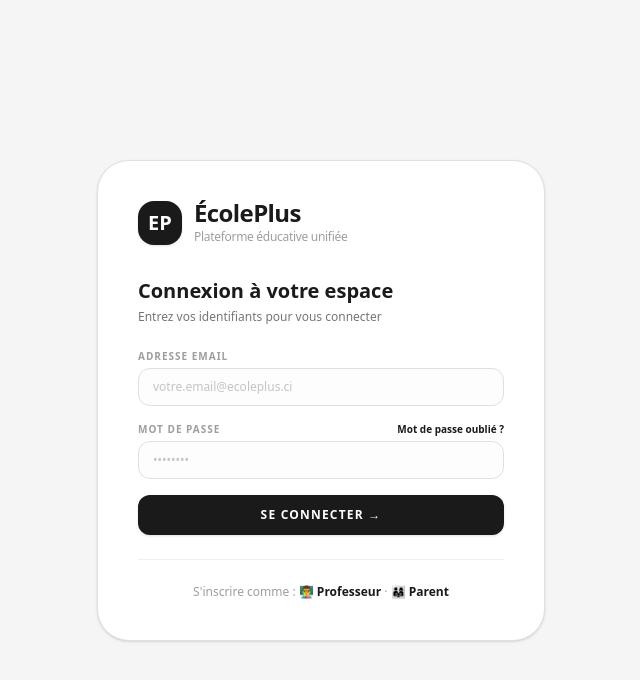
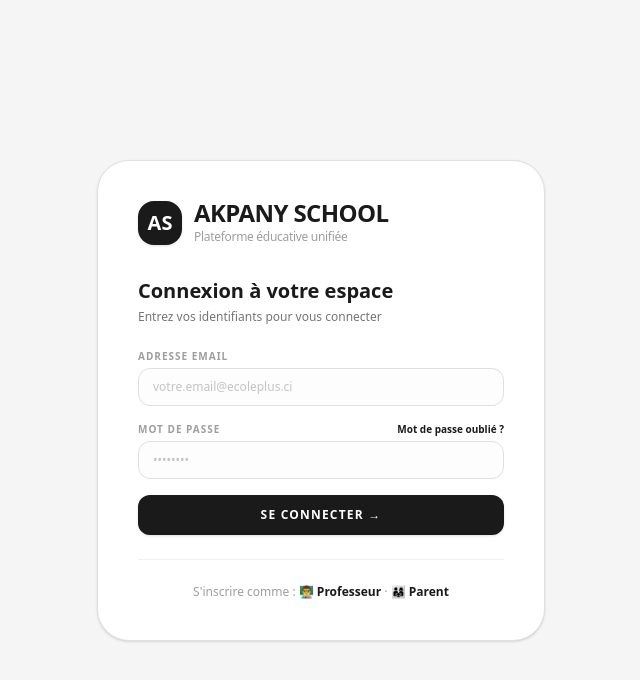
Before and after one commit to mardoukenki-lab/ecoleplus, a React (Vite) app: page / in a window 1280 px wide. Shown: the top 680 px of the page, without its empty margins (319-959 px from the left). Built offline with nearby package versions, Linux system fonts and the light colour scheme; no server answers.

Commit message:
refactor: rebrand application to AKPANY SCHOOL
Rename all instances of "ÉcolePlus" to "AKPANY SCHOOL" and update branding icons to "AS" across the application.

```diff
--- a/index.html
+++ b/index.html
@@ -3,7 +3,7 @@
   <head>
     <meta charset="UTF-8" />
     <meta name="viewport" content="width=device-width, initial-scale=1.0" />
-    <title>ÉcolePlus — Gestion Scolaire</title>
+    <title>AKPANY SCHOOL — Gestion Scolaire</title>
   </head>
   <body>
     <div id="root"></div>
--- a/metadata.json
+++ b/metadata.json
@@ -1,6 +1,6 @@
 {
-  "name": "ÉcolePlus",
-  "description": "Plateforme de gestion scolaire intelligente avec authentification sécurisée et suivi des élèves.",
+  "name": "AKPANY SCHOOL",
+  "description": "Plateforme de gestion scolaire intelligente AKPANY SCHOOL avec authentification sécurisée et suivi des élèves.",
   "requestFramePermissions": [],
   "majorCapabilities": ["MAJOR_CAPABILITY_SERVER_SIDE_GEMINI_API"]
 }
--- a/src/App.tsx
+++ b/src/App.tsx
@@ -147,7 +147,7 @@ export default function App() {
     return (
       <div className="flex h-screen bg-[#f5f5f5] items-center justify-center flex-col gap-4">
         <div className="w-10 h-10 border-2 border-[#1a1a1a] border-t-transparent rounded-full animate-spin"></div>
-        <div className="text-[#1a1a1a] font-sans text-xs font-semibold uppercase tracking-widest">Chargement de ÉcolePlus...</div>
+        <div className="text-[#1a1a1a] font-sans text-xs font-semibold uppercase tracking-widest">Chargement de AKPANY SCHOOL...</div>
       </div>
     );
   }
@@ -210,7 +210,7 @@ export default function App() {
             <div className="w-12 h-12 bg-[#f5f5f5] text-red-500 rounded-2xl mx-auto flex items-center justify-center text-lg">✕</div>
             <h2 className="font-sans font-semibold text-xl text-[#1a1a1a] tracking-tight">Accès refusé</h2>
             <p className="text-sm text-[#9e9e9e]">
-              Votre demande d'inscription sur ÉcolePlus a été refusée par l'administration du Lycée Moderne de Dabou.
+              Votre demande d'inscription sur AKPANY SCHOOL a été refusée par l'administration du Lycée Moderne de Dabou.
             </p>
             <button
               onClick={handleLogout}
--- a/src/components/AdminView.tsx
+++ b/src/components/AdminView.tsx
@@ -659,7 +659,7 @@ export default function AdminView({ user, onLogout, showToast }: AdminViewProps)
         userUid: targetUser.uid,
         icon: '✅',
         bg: 'bg-emerald-100 text-emerald-800',
-        text: 'Félicitations ! Votre compte ÉcolePlus a été validé et activé par l\'administration.',
+        text: 'Félicitations ! Votre compte AKPANY SCHOOL a été validé et activé par l\'administration.',
         time: 'à l\'instant',
         unread: true,
         createdAt: new Date().toISOString()
@@ -746,7 +746,7 @@ export default function AdminView({ user, onLogout, showToast }: AdminViewProps)
           for (const recipient of emailTargets) {
             await triggerEmailNotification(
               recipient.email,
-              `[ÉcolePlus Annonce] ${newAnnonceObjet}`,
+              `[AKPANY SCHOOL Annonce] ${newAnnonceObjet}`,
               `<h3>${newAnnonceObjet}</h3><p>${newAnnonceMsg}</p>`,
               notifId
             );
@@ -1109,9 +1109,9 @@ export default function AdminView({ user, onLogout, showToast }: AdminViewProps)
       {/* SIDEBAR DESKTOP */}
       <aside className="hidden md:flex md:w-64 bg-white border-r border-[#e0e0e0] flex-col flex-shrink-0">
         <div className="p-6 border-b border-[#e0e0e0] flex items-center gap-3">
-          <div className="w-9 h-9 bg-[#1a1a1a] text-white rounded-xl flex items-center justify-center font-bold text-sm">EP</div>
-          <div>
-            <div className="font-sans font-semibold text-[#1a1a1a] text-sm tracking-tight leading-none">ÉcolePlus</div>
+          <div className="w-9 h-9 bg-[#1a1a1a] text-white rounded-xl flex items-center justify-center font-bold text-sm tracking-tight">AS</div>
+          <div>
+            <div className="font-sans font-bold text-[#1a1a1a] text-sm tracking-tight leading-none">AKPANY SCHOOL</div>
             <div className="text-[10px] text-[#9e9e9e] font-semibold tracking-wide uppercase mt-1">Administration</div>
           </div>
         </div>
@@ -1232,8 +1232,11 @@ export default function AdminView({ user, onLogout, showToast }: AdminViewProps)
         {/* HEADER DESKTOP & MOBILE TOP BAR */}
         <header className="bg-white border-b border-[#e0e0e0] h-16 flex items-center px-4 md:px-8 justify-between flex-shrink-0">
           <div className="flex items-center gap-3">
-            <div className="md:hidden w-8 h-8 bg-[#1a1a1a] text-white rounded-lg flex items-center justify-center font-bold text-xs">EP</div>
-            <h2 className="font-sans font-semibold text-[#1a1a1a] text-sm md:text-base tracking-tight truncate">
+            <div className="md:hidden w-8 h-8 bg-[#1a1a1a] text-white rounded-lg flex items-center justify-center font-bold text-xs flex-shrink-0">AS</div>
+            <div className="flex flex-col sm:flex-row sm:items-center gap-0.5 sm:gap-2">
+              <span className="font-extrabold text-[#1a1a1a] text-xs sm:text-sm tracking-tight">AKPANY SCHOOL</span>
+              <span className="hidden sm:inline text-xs text-[#9e9e9e] font-semibold">•</span>
+              <h2 className="font-sans font-semibold text-[#9e9e9e] sm:text-[#1a1a1a] text-xs sm:text-sm tracking-tight truncate">
                 {activeTab === 'dashboard' && 'Tableau de bord'}
                 {activeTab === 'validation' && 'Validation des comptes'}
                 {activeTab === 'eleves' && 'Gestion des élèves'}
@@ -1247,6 +1250,7 @@ export default function AdminView({ user, onLogout, showToast }: AdminViewProps)
                 {activeTab === 'messagerie' && 'Messagerie en direct'}
                 {activeTab === 'audit' && 'Journal d\'audit'}
               </h2>
+            </div>
           </div>
 
           <div className="flex items-center gap-2 md:gap-3">
--- a/src/components/BulletinView.tsx
+++ b/src/components/BulletinView.tsx
@@ -156,7 +156,7 @@ export default function BulletinView({ currentUser, studentsList, showToast }: B
         <div className="bg-[#1a1a1a] text-white p-6 sm:p-8 flex justify-between items-start flex-wrap gap-4">
           <div>
             <span className="text-[10px] font-bold uppercase tracking-widest text-[#9e9e9e]">
-              REPUBLIQUE DE COTE D'IVOIRE · ECOLEPLUS
+              REPUBLIQUE DE COTE D'IVOIRE · AKPANY SCHOOL
             </span>
             <h2 className="font-sans font-bold text-2xl mt-1 tracking-tight">Bulletin Trimestriel de Notes</h2>
             <p className="text-xs text-[#9e9e9e] mt-1 font-medium">Relevé officiel des résultats scolaires en direct</p>
--- a/src/components/LoginScreen.tsx
+++ b/src/components/LoginScreen.tsx
@@ -152,9 +152,9 @@ export default function LoginScreen({ onLoginSuccess, onShowProfReg, onShowParen
 
         {/* Header */}
         <div className="flex items-center gap-3 mb-8">
-          <div className="w-11 h-11 bg-[#1a1a1a] text-white rounded-2xl flex items-center justify-center text-xl font-bold shadow-sm">EP</div>
+          <div className="w-11 h-11 bg-[#1a1a1a] text-white rounded-2xl flex items-center justify-center text-xl font-bold shadow-sm">AS</div>
           <div>
-            <h1 className="font-sans font-bold text-2xl text-[#1a1a1a] tracking-tight leading-none">ÉcolePlus</h1>
+            <h1 className="font-sans font-bold text-2xl text-[#1a1a1a] tracking-tight leading-none">AKPANY SCHOOL</h1>
             <span className="text-xs text-[#9e9e9e] font-medium tracking-tight mt-1 block">Plateforme éducative unifiée</span>
           </div>
         </div>
--- a/src/components/ParentView.tsx
+++ b/src/components/ParentView.tsx
@@ -92,7 +92,7 @@ export default function ParentView({ user, onLogout, showToast }: ParentViewProp
           if (change.type === 'added') {
             const newNotif = change.doc.data() as AppNotification;
             if (newNotif.unread) {
-              triggerBrowserPushNotification('ALERTE TEMPS RÉEL ÉCOLEPLUS', newNotif.text, newNotif.icon || '🔔');
+              triggerBrowserPushNotification('ALERTE TEMPS RÉEL AKPANY SCHOOL', newNotif.text, newNotif.icon || '🔔');
               showToast(`🔔 ALERTE TEMPS RÉEL (Email & Push envoyé) : ${newNotif.text}`);
             }
           }
@@ -218,9 +218,9 @@ export default function ParentView({ user, onLogout, showToast }: ParentViewProp
       {/* SIDEBAR DESKTOP */}
       <aside className="hidden md:flex md:w-64 bg-white border-r border-[#e0e0e0] flex-col flex-shrink-0">
         <div className="p-6 border-b border-[#e0e0e0] flex items-center gap-3">
-          <div className="w-9 h-9 bg-[#1a1a1a] text-white rounded-xl flex items-center justify-center font-bold text-sm">EP</div>
+          <div className="w-9 h-9 bg-[#1a1a1a] text-white rounded-xl flex items-center justify-center font-bold text-sm tracking-tight">AS</div>
           <div>
-            <div className="font-sans font-semibold text-[#1a1a1a] text-sm tracking-tight leading-none">ÉcolePlus</div>
+            <div className="font-sans font-bold text-[#1a1a1a] text-sm tracking-tight leading-none">AKPANY SCHOOL</div>
             <div className="text-[10px] text-[#9e9e9e] font-semibold tracking-wide uppercase mt-1">Espace Parent</div>
           </div>
         </div>
@@ -318,9 +318,11 @@ export default function ParentView({ user, onLogout, showToast }: ParentViewProp
         {/* HEADER */}
         <header className="bg-white border-b border-[#e0e0e0] min-h-16 py-2 px-4 md:px-8 flex items-center justify-between flex-shrink-0">
           <div className="flex items-center gap-3 min-w-0">
-            <div className="md:hidden w-8 h-8 bg-[#1a1a1a] text-white rounded-lg flex items-center justify-center font-bold text-xs flex-shrink-0">EP</div>
-            <div className="flex flex-col sm:flex-row sm:items-center gap-1 sm:gap-3 min-w-0">
-              <h2 className="font-sans font-semibold text-[#1a1a1a] text-xs sm:text-base tracking-tight truncate">
+            <div className="md:hidden w-8 h-8 bg-[#1a1a1a] text-white rounded-lg flex items-center justify-center font-bold text-xs flex-shrink-0">AS</div>
+            <div className="flex flex-col sm:flex-row sm:items-center gap-1 sm:gap-2 min-w-0">
+              <span className="font-extrabold text-[#1a1a1a] text-xs sm:text-sm tracking-tight flex-shrink-0">AKPANY SCHOOL</span>
+              <span className="hidden sm:inline text-xs text-[#9e9e9e] font-semibold">•</span>
+              <h2 className="font-sans font-semibold text-[#9e9e9e] sm:text-[#1a1a1a] text-xs sm:text-sm tracking-tight truncate">
                 {activeTab === 'dashboard' && 'Suivi de l\'élève'}
                 {activeTab === 'resultats' && 'Relevé de notes détaillé'}
                 {activeTab === 'statistiques' && 'Statistiques mensuelles de l\'élève'}
@@ -1026,12 +1028,12 @@ export default function ParentView({ user, onLogout, showToast }: ParentViewProp
                           onClick={() => {
                             setSelectedEmailSample({
                               title: `Notification Scolaire — ${selectedKid?.nom || 'Élève'}`,
-                              subject: `[ÉcolePlus] Alerte officielle concernant ${selectedKid?.nom || 'votre enfant'}`,
+                              subject: `[AKPANY SCHOOL] Alerte officielle concernant ${selectedKid?.nom || 'votre enfant'}`,
                               date: new Date().toLocaleString('fr-FR'),
                               contentHtml: `
                                 <div style="font-family: Arial, sans-serif; max-width: 600px; margin: 0 auto; border: 1px solid #e0e0e0; border-radius: 16px; overflow: hidden; background: #ffffff;">
                                   <div style="background: #1a1a1a; color: #ffffff; padding: 24px; text-align: center;">
-                                    <h2 style="margin: 0; font-size: 20px; font-weight: 700;">🏫 ÉcolePlus — Côte d'Ivoire</h2>
+                                    <h2 style="margin: 0; font-size: 20px; font-weight: 700;">🏫 AKPANY SCHOOL — Côte d'Ivoire</h2>
                                     <p style="margin: 4px 0 0 0; font-size: 12px; color: #9e9e9e;">Notification Officielle à l'Attention du Parent</p>
                                   </div>
                                   <div style="padding: 24px; color: #1a1a1a; line-height: 1.6; font-size: 14px;">
@@ -1041,13 +1043,13 @@ export default function ParentView({ user, onLogout, showToast }: ParentViewProp
                                       <strong style="display: block; margin-bottom: 6px; text-transform: uppercase; font-size: 11px; color: #6c757d;">RÉSUMÉ DE L'ALERTE :</strong>
                                       <p style="margin: 0; font-weight: 600;">Saisie d'une observation par l'équipe pédagogique & mise à jour du carnet de suivi.</p>
                                     </div>
-                                    <p style="font-size: 12px; color: #6c757d;">Vous pouvez consulter le relevé complet et échanger directement avec l'établissement depuis votre espace parent ÉcolePlus.</p>
+                                    <p style="font-size: 12px; color: #6c757d;">Vous pouvez consulter le relevé complet et échanger directement avec l'établissement depuis votre espace parent AKPANY SCHOOL.</p>
                                     <div style="text-align: center; margin-top: 28px;">
                                       <a href="#" style="background: #1a1a1a; color: #ffffff; padding: 12px 24px; border-radius: 10px; text-decoration: none; font-weight: bold; font-size: 13px; display: inline-block;">Accéder à mon Espace Parent</a>
                                     </div>
                                   </div>
                                   <div style="background: #f5f5f5; padding: 16px; text-align: center; font-size: 11px; color: #9e9e9e; border-top: 1px solid #e0e0e0;">
-                                    Ce courriel automatique a été envoyé à <strong>${user.email || 'parent@ecoleplus.ci'}</strong>.<br/>© 2026 ÉcolePlus — Gestion Scolaire & Suivi Parent.
+                                    Ce courriel automatique a été envoyé à <strong>${user.email || 'parent@akpanyschool.ci'}</strong>.<br/>© 2026 AKPANY SCHOOL — Gestion Scolaire & Suivi Parent.
                                   </div>
                                 </div>
                               `
@@ -1112,7 +1114,7 @@ export default function ParentView({ user, onLogout, showToast }: ParentViewProp
                         <button
                           onClick={() => {
                             triggerBrowserPushNotification(
-                              'Alerte Critique ÉcolePlus (Test)',
+                              'Alerte Critique AKPANY SCHOOL (Test)',
                               `Test d'envoi d'alerte en direct via Service Worker pour ${user.nom}. Tout fonctionne !`,
                               '⚡'
                             );
--- a/src/components/ProfView.tsx
+++ b/src/components/ProfView.tsx
@@ -592,9 +592,9 @@ export default function ProfView({ user, onLogout, showToast }: ProfViewProps) {
       {/* SIDEBAR DESKTOP */}
       <aside className="hidden md:flex md:w-64 bg-white border-r border-[#e0e0e0] flex-col flex-shrink-0">
         <div className="p-6 border-b border-[#e0e0e0] flex items-center gap-3">
-          <div className="w-9 h-9 bg-[#1a1a1a] text-white rounded-xl flex items-center justify-center font-bold text-sm">EP</div>
+          <div className="w-9 h-9 bg-[#1a1a1a] text-white rounded-xl flex items-center justify-center font-bold text-sm tracking-tight">AS</div>
           <div>
-            <div className="font-sans font-semibold text-[#1a1a1a] text-sm tracking-tight leading-none">ÉcolePlus</div>
+            <div className="font-sans font-bold text-[#1a1a1a] text-sm tracking-tight leading-none">AKPANY SCHOOL</div>
             <div className="text-[10px] text-[#9e9e9e] font-semibold tracking-wide uppercase mt-1">Portail Enseignant</div>
           </div>
         </div>
@@ -698,8 +698,11 @@ export default function ProfView({ user, onLogout, showToast }: ProfViewProps) {
         {/* HEADER */}
         <header className="bg-white border-b border-[#e0e0e0] h-16 flex items-center px-4 md:px-8 justify-between flex-shrink-0">
           <div className="flex items-center gap-3 min-w-0">
-            <div className="md:hidden w-8 h-8 bg-[#1a1a1a] text-white rounded-lg flex items-center justify-center font-bold text-xs flex-shrink-0">EP</div>
-            <h2 className="font-sans font-semibold text-[#1a1a1a] text-sm md:text-base tracking-tight truncate">
+            <div className="md:hidden w-8 h-8 bg-[#1a1a1a] text-white rounded-lg flex items-center justify-center font-bold text-xs flex-shrink-0">AS</div>
+            <div className="flex flex-col sm:flex-row sm:items-center gap-0.5 sm:gap-2">
+              <span className="font-extrabold text-[#1a1a1a] text-xs sm:text-sm tracking-tight">AKPANY SCHOOL</span>
+              <span className="hidden sm:inline text-xs text-[#9e9e9e] font-semibold">•</span>
+              <h2 className="font-sans font-semibold text-[#9e9e9e] sm:text-[#1a1a1a] text-xs sm:text-sm tracking-tight truncate">
                 {activeTab === 'dashboard' && 'Tableau de bord Enseignant'}
                 {activeTab === 'notes' && 'Saisie des notes'}
                 {activeTab === 'absences' && 'Registre d\'Appel (Présences)'}
@@ -708,6 +711,7 @@ export default function ProfView({ user, onLogout, showToast }: ProfViewProps) {
                 {activeTab === 'statistiques' && 'Statistiques mensuelles des élèves'}
                 {activeTab === 'messagerie' && 'Messagerie'}
               </h2>
+            </div>
           </div>
 
           <div className="flex items-center gap-4">
--- a/src/components/StudentMonthlyStatsView.tsx
+++ b/src/components/StudentMonthlyStatsView.tsx
@@ -496,7 +496,7 @@ export default function StudentMonthlyStatsView({
           )}
 
           <div className="pt-3 border-t border-[#e0e0e0] text-[11px] text-[#9e9e9e] flex justify-between items-center">
-            <span>ÉcolePlus — Statistiques v2.0</span>
+            <span>AKPANY SCHOOL — Statistiques v2.0</span>
             <button
               onClick={handleExportCSV}
               className="font-bold text-[#1a1a1a] hover:underline flex items-center gap-1 cursor-pointer"
--- a/src/lib/notifications.ts
+++ b/src/lib/notifications.ts
@@ -15,7 +15,7 @@ export async function initServiceWorker(): Promise<ServiceWorkerRegistration | n
   try {
     const registration = await navigator.serviceWorker.register('/sw.js', { scope: '/' });
     swRegistration = registration;
-    console.log('✅ Service Worker ÉcolePlus prêt :', registration.scope);
+    console.log('✅ Service Worker AKPANY SCHOOL prêt :', registration.scope);
     return registration;
   } catch (err) {
     console.warn('⚠️ Échec de l\'enregistrement du Service Worker :', err);
@@ -206,7 +206,7 @@ export async function dispatchParentNotification(params: DispatchNotificationPar
     setTimeout(async () => {
       await triggerEmailNotification(
         params.parentEmail!,
-        `[ÉcolePlus] ${params.title}`,
+        `[AKPANY SCHOOL] ${params.title}`,
         `<p>${params.text}</p>`,
         notifId
       );
--- a/src/lib/studentMonthlyStats.ts
+++ b/src/lib/studentMonthlyStats.ts
@@ -307,14 +307,14 @@ export function exportMonthlyStatsToCSV(stats: MonthlyStudentStat[], filenameSuf
   document.body.removeChild(link);
 }
 
-export function exportMonthlyReportToPDF(stat: MonthlyStudentStat, schoolName = 'ÉCOLEPLUS'): void {
+export function exportMonthlyReportToPDF(stat: MonthlyStudentStat, schoolName = 'AKPANY SCHOOL'): void {
   printIndividualMonthlyReport(stat, schoolName);
 }
 
 /**
  * Print/Export individual monthly student report card (Fiche Mensuelle de l'Élève)
  */
-export function printIndividualMonthlyReport(stat: MonthlyStudentStat, schoolName = 'ÉCOLEPLUS'): void {
+export function printIndividualMonthlyReport(stat: MonthlyStudentStat, schoolName = 'AKPANY SCHOOL'): void {
   const printWindow = window.open('', '_blank', 'width=850,height=1100');
   if (!printWindow) return;
 
```
Lines whose indentation alone changed are shown as unchanged.
